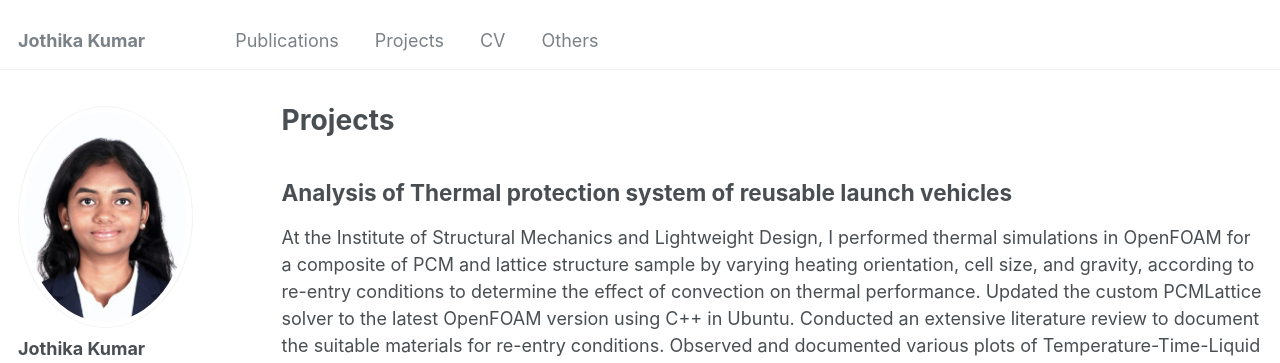
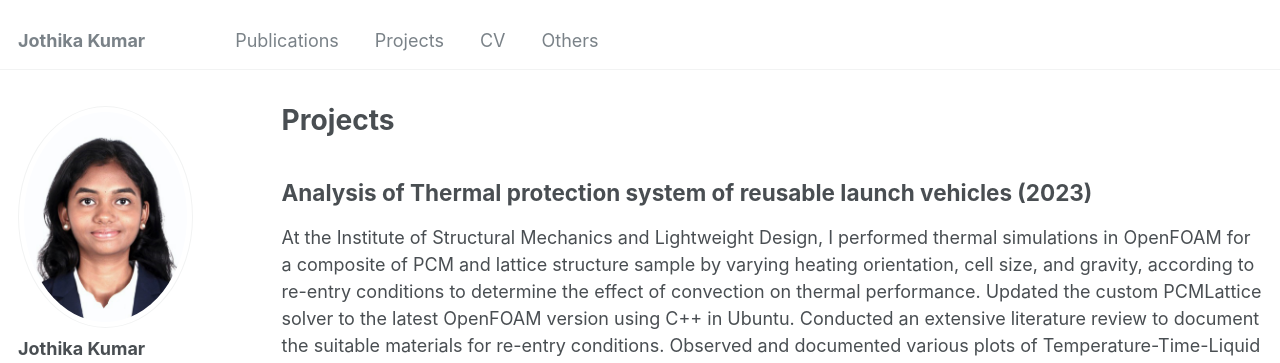
Before and after one commit to jothikak05/jothikak05.github.io, a Jekyll site: the page built from _pages/projects.md, in a window 1280 px wide. Shown: the top 363 px of the page. Built offline with Jekyll 4.4.1, drawn with Linux system fonts in a browser that asks for light colours; some web fonts are replaced.

Commit message:
Further update projects

```diff
--- a/_pages/projects.md
+++ b/_pages/projects.md
@@ -5,7 +5,7 @@ permalink: /projects/
 author_profile: true
 ---
 
-## Analysis of Thermal protection system of reusable launch vehicles
+## Analysis of Thermal protection system of reusable launch vehicles (2023)
 
  At the Institute of Structural Mechanics and Lightweight Design, I performed thermal simulations in
  OpenFOAM for a composite of PCM and lattice structure sample by varying heating orientation, cell size, and
```
